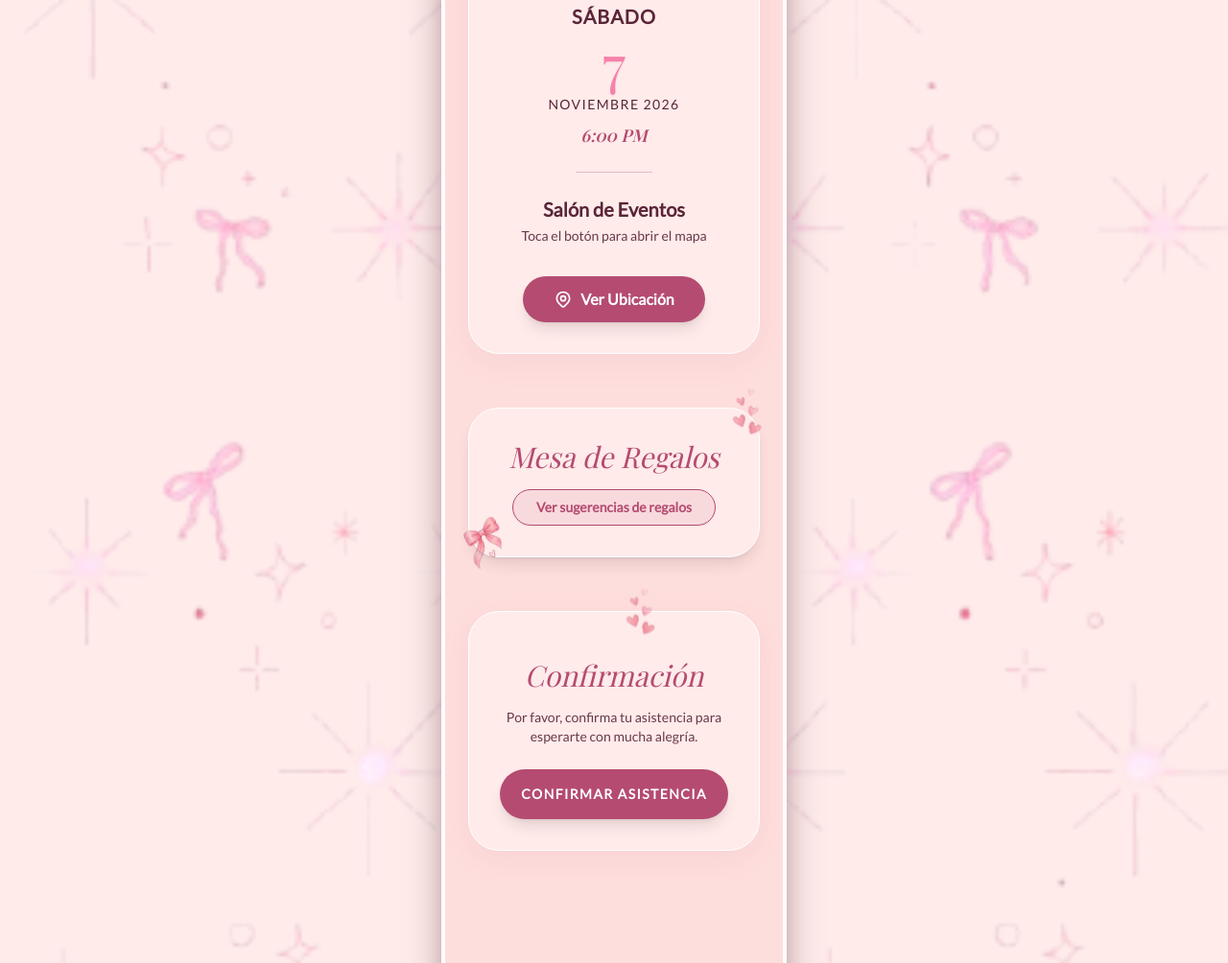
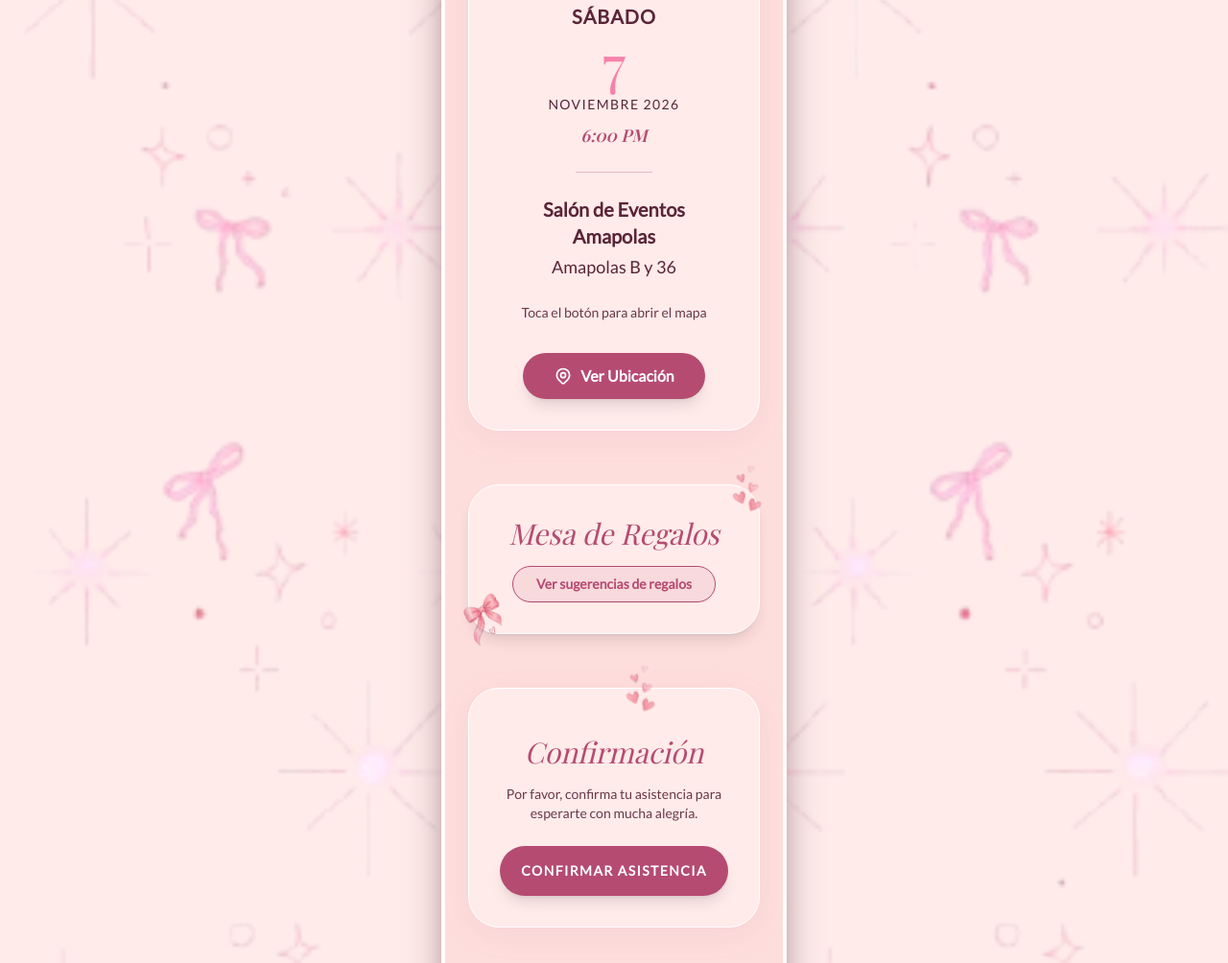
Before and after one commit to martingtrrz/invitacionAzu, a plain HTML site: page index.html in a window 1280 px wide. Shown: the part 1846-2850 px from the top of the page at 96% size. Drawn offline with nearby package versions, Linux system fonts and the light colour scheme; a web font is replaced by a local one.

Commit message:
direccion

```diff
--- a/index.html
+++ b/index.html
@@ -219,7 +219,9 @@
 
                 <div class="mb-8 text-textoOscuro">
                     <p class="font-bold text-xl mb-1" id="txt-lugar-nombre"></p>
+                    <p class="text-lg">Amapolas B y 36</p><br>
                     <p class="text-sm opacity-90" id="txt-lugar-direccion"></p>
+
                 </div>
 
                 <a href="#" id="btn-mapa" target="_blank" class="inline-flex items-center gap-2 bg-boton text-white px-8 py-3 rounded-full font-bold hover:bg-valentina transition-colors shadow-lg hover:shadow-xl transform hover:-translate-y-1 duration-300">
@@ -297,7 +299,7 @@
             mesAnio: "Noviembre 2026",
             hora: "6:00 PM",
             fechaEvento: new Date(2026, 10, 7, 18, 0, 0).getTime(),
-            lugarNombre: "Salón de Eventos",
+            lugarNombre: "Salón de Eventos Amapolas",
             lugarDireccion: "Toca el botón para abrir el mapa",
             urlMapa: "https://maps.app.goo.gl/EVzcyZ5gAkdnsp8n6",
             urlFormularioRSVP: "https://forms.gle/bdpteWGxVwqN7GpQA",
```
